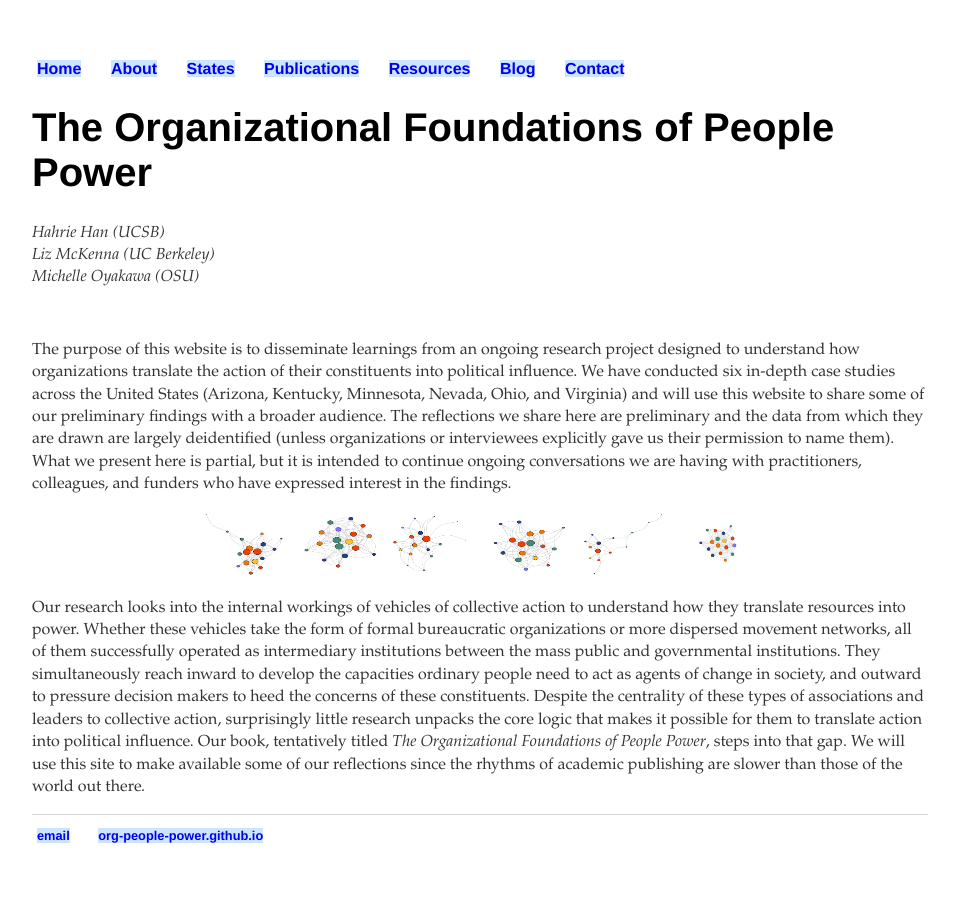
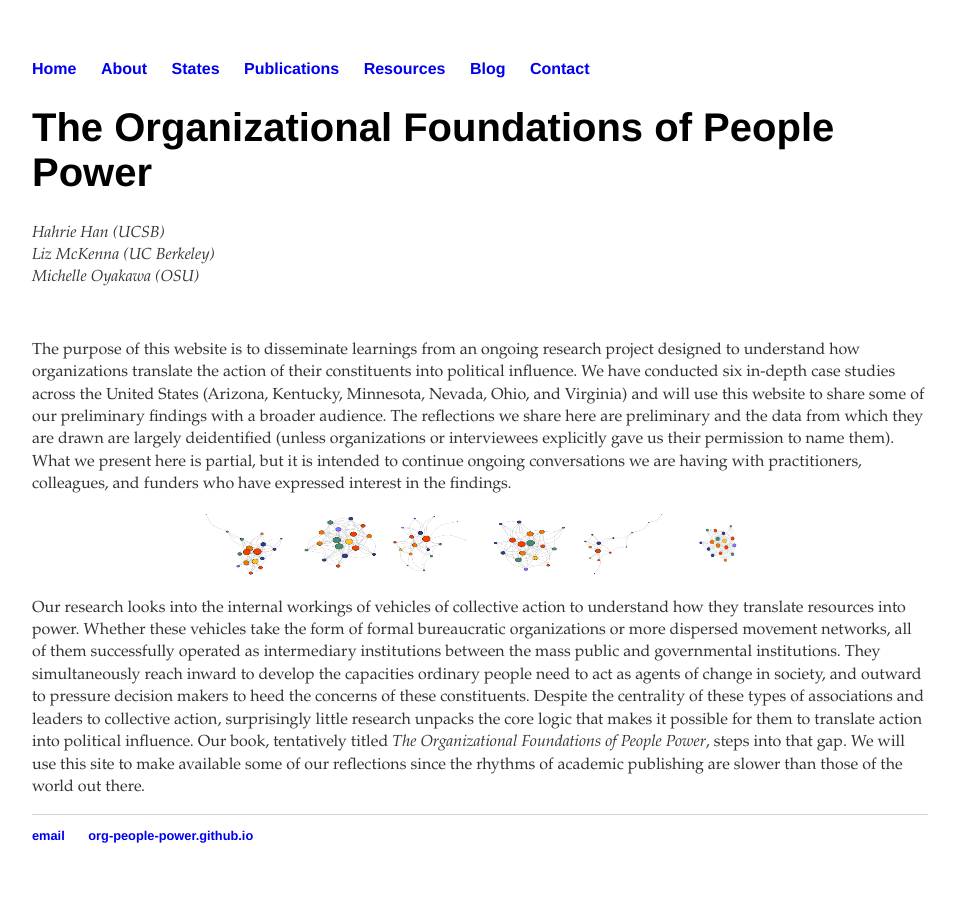
Before and after one commit to org-people-power/org-people-power.github.io, a Jekyll site: the page built from index.html, in a window 1280 px wide. Shown: the whole page, without its empty margins (160-1116 px from the left). Built offline with Jekyll 4.4.1, drawn with Linux system fonts in a browser that asks for light colours.

Commit message:
Update main.css

```diff
--- a/css/main.css
+++ b/css/main.css
@@ -41,11 +41,6 @@ footer {
     border-top: 1px solid #d5d5d5;
     font-size: .8em;
 }
-ul li {
-  background: #cce5ff;
-  margin: 5px;
-  font-family:'Helvetica', 'Helvetica';
-}
 ul.c {
   list-style-type: circle;
      font-family:'Garamond', 'Garamond';
```
